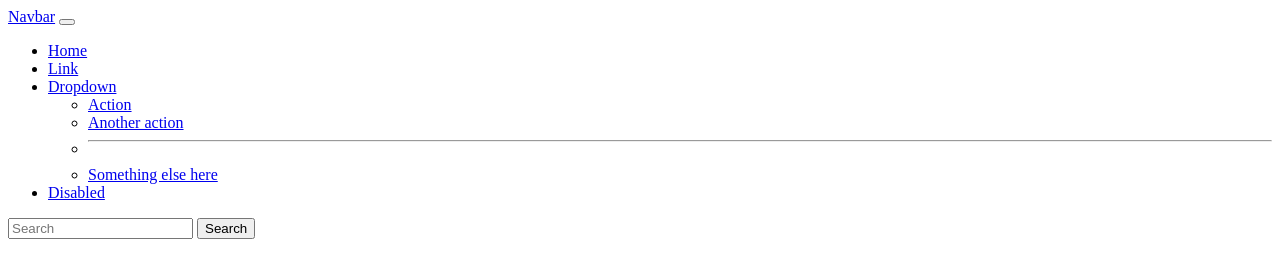
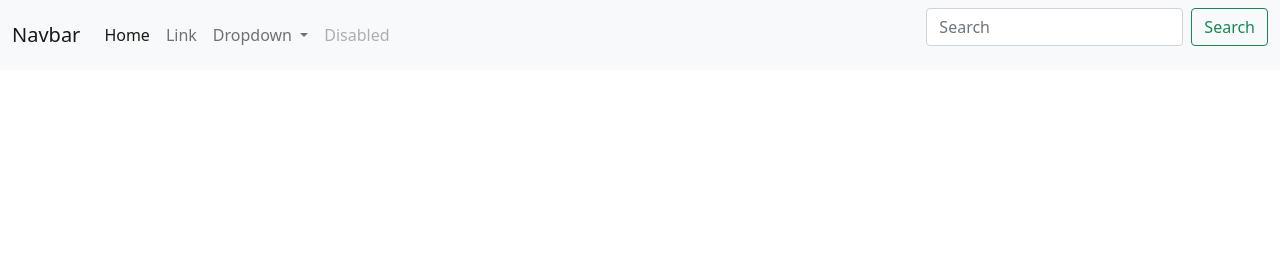
Before and after one commit to Akashnani-star/seedt, a plain HTML site: page index.html in a window 1280 px wide. Drawn offline with nearby package versions, Linux system fonts and the light colour scheme.

Commit message:
Update index.html

```diff
--- a/index.html
+++ b/index.html
@@ -1,3 +1,8 @@
+<!-- CSS only -->
+<link href="https://cdn.jsdelivr.net/npm/bootstrap@5.0.2/dist/css/bootstrap.min.css" rel="stylesheet" integrity="sha384-EVSTQN3/azprG1Anm3QDgpJLIm9Nao0Yz1ztcQTwFspd3yD65VohhpuuCOmLASjC" crossorigin="anonymous">
+<!-- JavaScript Bundle with Popper -->
+<script src="https://cdn.jsdelivr.net/npm/bootstrap@5.0.2/dist/js/bootstrap.bundle.min.js" integrity="sha384-MrcW6ZMFYlzcLA8Nl+NtUVF0sA7MsXsP1UyJoMp4YLEuNSfAP+JcXn/tWtIaxVXM" crossorigin="anonymous"></script>
+
 <nav class="navbar navbar-expand-lg navbar-light bg-light">
   <div class="container-fluid">
     <a class="navbar-brand" href="#">Navbar</a>
```
